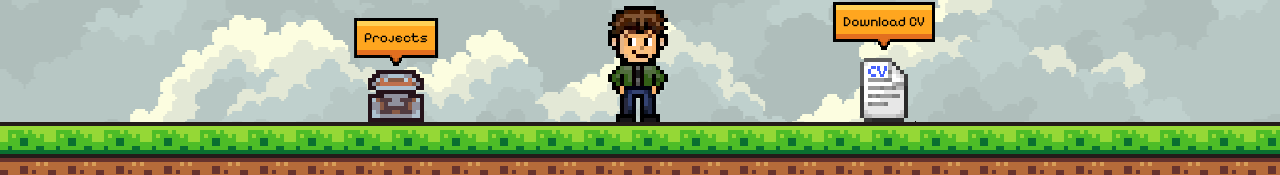
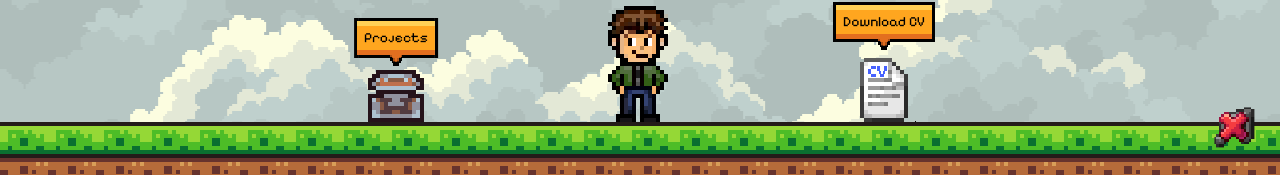
Before and after one commit to feliarroyo/portfolio, a Next.js app: page / in a window 1280 px wide. Shown: the part 622-797 px from the top of the page. Built offline with nearby package versions, Linux system fonts and the light colour scheme.

Commit message:
feat: sound toggle added

```diff
--- /dev/null
+++ b/app/components/SoundToggle.tsx
@@ -0,0 +1,74 @@
+"use client";
+
+import { useSyncExternalStore } from "react";
+import Image from "next/image";
+import Tooltip from "./Tooltip";
+import { useLanguage } from "../context/LanguageContext";
+import { isSfxEnabled, setSfxEnabled, playSound, subscribeSfx } from "../utils/sound";
+
+interface SoundToggleProps {
+    className?: string;
+}
+
+export default function SoundToggle({ className = "" }: SoundToggleProps) {
+    const { t, language } = useLanguage();
+
+    const mounted = useSyncExternalStore(
+        () => () => { },
+        () => true,
+        () => false
+    );
+
+    const sfxOn = useSyncExternalStore(
+        subscribeSfx,
+        () => isSfxEnabled(),
+        () => false
+    );
+
+    if (!mounted) return null;
+
+    const handleToggle = () => {
+        const nextState = !sfxOn;
+        setSfxEnabled(nextState);
+
+        // Play a confirmation blip when sound is turned back on
+        if (nextState) {
+            playSound("click", { forcePlay: true, volume: 0.3 });
+        }
+    };
+
+    // Tooltip label with fallback for both languages
+    const tooltipText = sfxOn
+        ? (t.nav.soundOff || (language === "es" ? "Silenciar" : "Mute Sound"))
+        : (t.nav.soundOn || (language === "es" ? "Activar sonido" : "Enable Sound"));
+
+    const spriteSrc = sfxOn
+        ? "/images/icons/music-on.png"
+        : "/images/icons/music-off.png";
+
+    return (
+        <div
+            className={`fixed bottom-4 right-4 sm:bottom-6 sm:right-6 z-60 pointer-events-auto ${className}`.trim()}
+        >
+            <Tooltip text={tooltipText} position="left" forceTooltipOnMobile={false}>
+                <button
+                    onClick={handleToggle}
+                    aria-label={tooltipText}
+                    className="group relative flex items-center justify-center w-10 h-10 sm:w-11 sm:h-11 active:translate-x-0.5 active:translate-y-0.5 active:shadow-none transition-all duration-75 cursor-pointer select-none"
+                >
+                    <div className="relative w-10 h-10 transition-transform duration-100 group-hover:scale-110">
+                        <Image
+                            src={spriteSrc}
+                            alt={tooltipText}
+                            fill
+                            sizes="24px"
+                            unoptimized
+                            className="object-contain"
+                            style={{ imageRendering: "pixelated" }}
+                        />
+                    </div>
+                </button>
+            </Tooltip>
+        </div>
+    );
+}
--- a/app/dictionaries/translations.ts
+++ b/app/dictionaries/translations.ts
@@ -14,6 +14,8 @@ export type Dictionary = {
     techStack: string;
     education: string;
     myLanguage: string;
+    soundOn: string;
+    soundOff: string;
   },
   text: {
     aboutMeContent: string[];
@@ -39,7 +41,9 @@ export const translations: Record<"en" | "es", Dictionary> = {
       intro: "Intro.",
       techStack: "Tech Stack",
       education: "Education",
-      myLanguage: "Languages"
+      myLanguage: "Languages",
+      soundOn: "Enable Sound",
+      soundOff: "Mute Sound"
     },
     text: {
       aboutMeContent: ["Hello! I am Felipe Arroyo, a recently graduated Systems Engineer from UNICEN with a strong focus on backend and full-stack development.", "I am currently seeking opportunities to apply my technical knowledge in a dynamic environment and continue growing as a developer."],
@@ -63,7 +67,9 @@ export const translations: Record<"en" | "es", Dictionary> = {
       intro: "Intro.",
       techStack: "Stack tecn.",
       education: "Educación",
-      myLanguage: "Idiomas"
+      myLanguage: "Idiomas",
+      soundOn: "Activar sonido",
+      soundOff: "Silenciar"
     },
     text: {
       aboutMeContent: ["¡Hola! Soy Felipe Arroyo, un Ingeniero de Sistemas recientemente graduado de la UNICEN enfocado en el desarrollo backend y full-stack.", "Actualmente estoy en busca de oportunidades para demostrar mis conocimientos técnicos en un entorno dinámico, para así continuar creciendo como desarrollador."],
--- a/app/layout.tsx
+++ b/app/layout.tsx
@@ -7,6 +7,7 @@ import { UIProvider } from "./context/UIContext";
 import ProjectsOverlay from "./components/ProjectsOverlay";
 import AboutOverlay from "./components/AboutMeOverlay";
 import ProjectDetailOverlay from "./components/ProjectDetailOverlay";
+import SoundToggle from "./components/SoundToggle";
 
 const pixelify = Pixelify_Sans({
   variable: "--font-pixelify",
@@ -32,6 +33,7 @@ export default function RootLayout({ children }: LayoutProps<"/">) {
             <ProjectsOverlay />
             <ProjectDetailOverlay/>
             <AboutOverlay/>
+            <SoundToggle />
             {children}
 
           </UIProvider>
```
